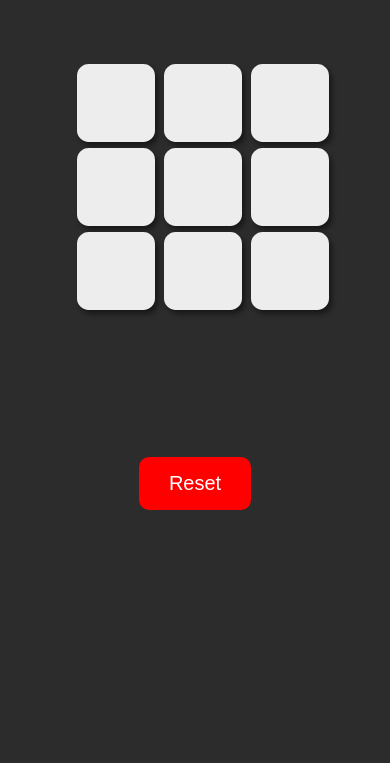
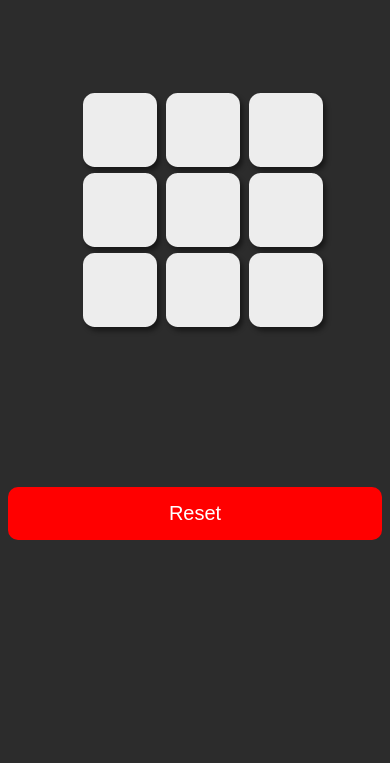
Before and after one commit to sarthak-goswami/TicTacToe-js, a plain HTML site: page index.html in a window 390 px wide. Shown: the part 81-844 px from the top of the page. Drawn offline with Linux system fonts and the light colour scheme.

Commit message:
changed some css

```diff
--- a/style.css
+++ b/style.css
@@ -59,11 +59,51 @@ background-color: #f00;
 }
 
 
-@media screen and (max-width: 425px){
+
+@media screen and (max-width: 770px){
+    .container{
+        text-align: center;
+        display: flex;
+        flex-direction: column;
+        justify-content: center;
+    }
+    .button{
+        font-size: 5vw;
+        width:12vw;
+        height: 12vw;
+        border-radius: 3vw;
+        margin:0.5vw;
+    }
+
+    .main{
+        display: flex;
+        flex-wrap: wrap;
+        margin: 10vh 17vw;
+        width: 50vw;
+        height: 25vh;
+    }
+    .reset{
+        padding: 15px 30px;
+        border-radius: 10px;
+        margin-top: 230px;
+        font-size: 20px;
+
+    }
+    .display{
+        font-size: 2vw;
+        margin-bottom: 10px;
+    }
+    #tic{
+        margin-left:6vw;
+    }
+
+
+}
+@media screen and (max-width: 430px){
     .button{
         font-size: 10vw;
-        width:20vw;
-        height: 20vw;
+        width:19vw;
+        height: 19vw;
         border-radius: 3vw;
         margin:0.5vw;
     }
```
